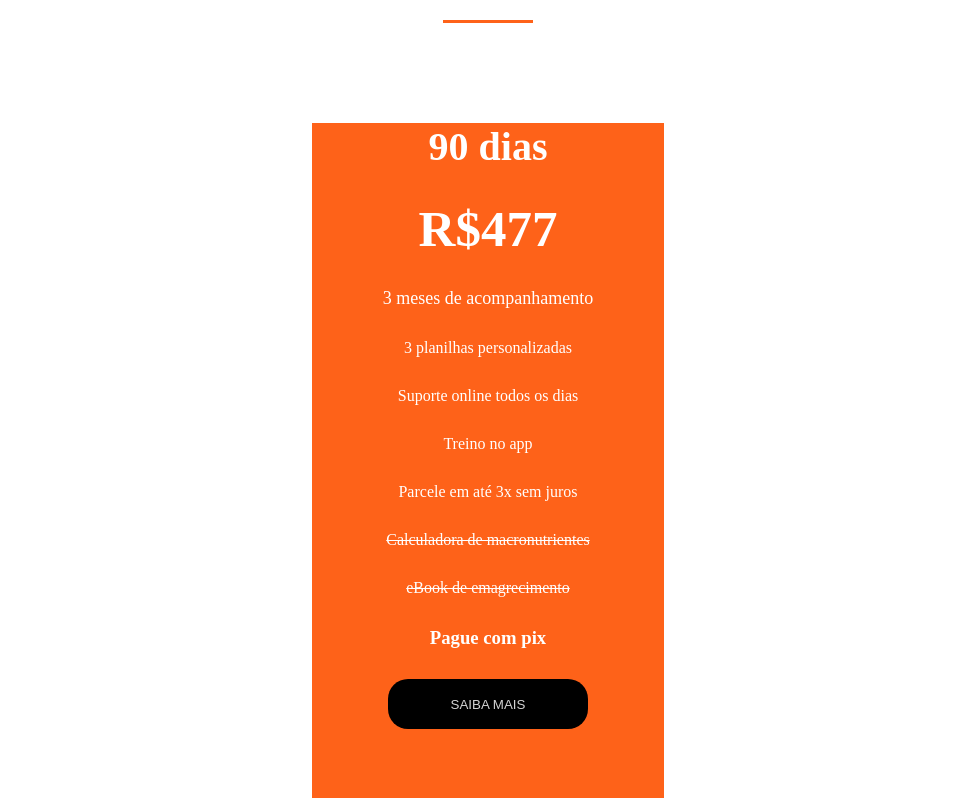
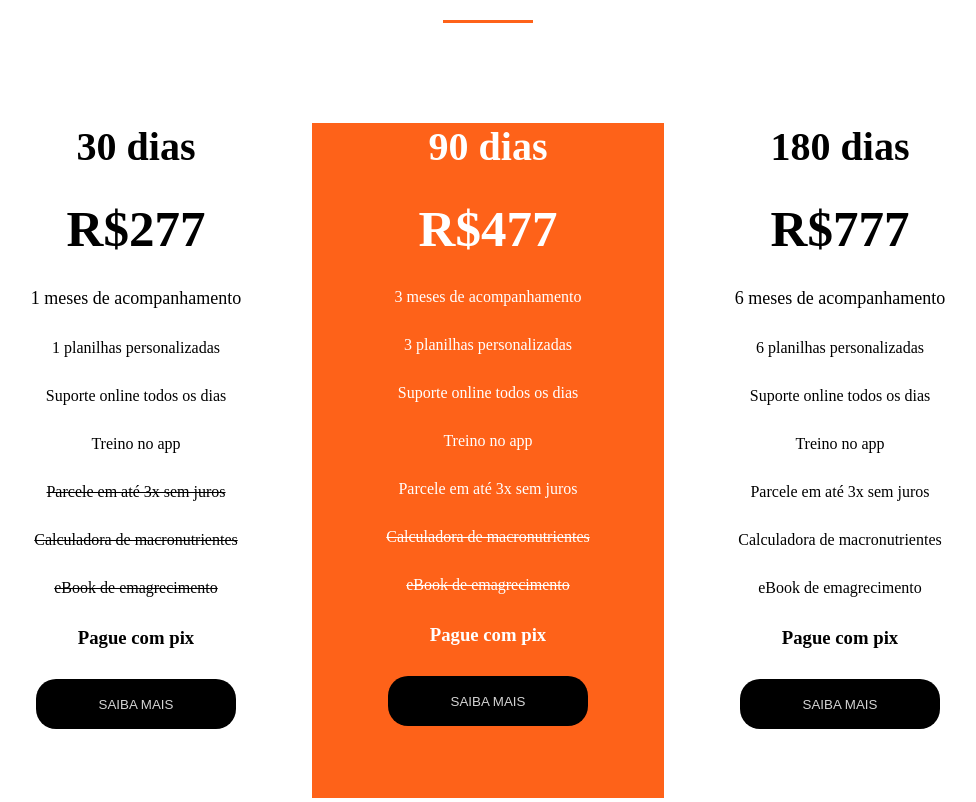
Before and after one commit to Jose-Lucass/template-personal-trainer, a plain HTML site: page index.html in a window 1280 px wide. Shown: the part 3360-4162 px from the top of the page, without its empty margins (152-1128 px from the left). Drawn offline with Linux system fonts and the light colour scheme.

Commit message:
feat: finalizei a parte dos planos

```diff
--- a/index.html
+++ b/index.html
@@ -152,14 +152,16 @@
 
 
     <section class="Planos">
-       <h1>Planos</h1>
+       <h1 class="title-p">Planos</h1>
        <div class="divider"></div>
 
-      <div class="plano-90">
-      <h1>90 dias </h1>
-      <h2>R$477</h2>
-      <p>3 meses de acompanhamento</p>
-      <p>3 planilhas personalizadas</p>
+       <div class="all-planos">
+
+      <div class="plano-30">
+      <h1>30 dias </h1>
+      <h2>R$277</h2>
+      <p>1 meses de acompanhamento  </p>
+      <p>1 planilhas personalizadas</p>
       <p>Suporte online todos os dias</p>
       <p>Treino no app</p>
       <p>Parcele em até 3x sem juros</p>
@@ -170,10 +172,24 @@
       </div>
 
       <div class="plano-90">
-      <h1>90 dias </h1>
-      <h2>R$477</h2>
-      <p>3 meses de acompanhamento</p>
-      <p>3 planilhas personalizadas</p>
+        <h1>90 dias </h1>
+        <h2>R$477</h2>
+        <p>3 meses de acompanhamento </p>
+        <p>3 planilhas personalizadas</p>
+        <p>Suporte online todos os dias</p>
+        <p>Treino no app</p>
+        <p>Parcele em até 3x sem juros</p>
+        <p> Calculadora de macronutrientes</p>
+        <p>  eBook de emagrecimento </p>
+        <h3>Pague com pix</h3>
+        <button >SAIBA MAIS</button>
+        </div>
+
+      <div class="plano-180">
+      <h1>180 dias </h1>
+      <h2>R$777</h2>
+      <p>6 meses de acompanhamento</p>
+      <p>6 planilhas personalizadas</p>
       <p>Suporte online todos os dias</p>
       <p>Treino no app</p>
       <p>Parcele em até 3x sem juros</p>
@@ -182,19 +198,9 @@
       <h3>Pague com pix</h3>
       <button >SAIBA MAIS</button>
       </div>
-      <div class="plano-90">
-      <h1>90 dias </h1>
-      <h2>R$477</h2>
-      <p>3 meses de acompanhamento</p>
-      <p>3 planilhas personalizadas</p>
-      <p>Suporte online todos os dias</p>
-      <p>Treino no app</p>
-      <p>Parcele em até 3x sem juros</p>
-      <p> Calculadora de macronutrientes</p>
-      <p>  eBook de emagrecimento </p>
-      <h3>Pague com pix</h3>
-      <button >SAIBA MAIS</button>
-      </div>
+       </div>
+
+
 
     </section>
   </body>
--- a/src/styles/index.css
+++ b/src/styles/index.css
@@ -251,13 +251,12 @@ gap: 40px;
   display: flex;
   flex-direction: column;
   align-items: center;
-
+  text-decoration: none;
 
 }
 
-.Planos :first-child{
-  font-size: 50px;
-
+.title-p{
+  font-size: 51px;
 }
 
 .divider {
@@ -280,27 +279,20 @@ text-decoration: none;
 
 .plano-90 :first-child{
   font-size: 40px;
-  text-decoration: none;
+
 }
 
 .plano-90 :nth-child(2){
   font-size: 51px;
-  text-decoration: none;
+
 }
-
-.plano-90 :nth-child(3){
-  font-size: 18px;
-}
-
 .plano-90 :nth-child(8){
   text-decoration: line-through;
-}
-.plano-90 :nth-child(9){
+  }
+  .plano-90 :nth-child(9){
   text-decoration: line-through;
-}
-.plano-90 :nth-child(10){
-text-decoration: none;
-}
+  }
+
 
 .plano-90 :nth-child(11){
   width: 200px;
@@ -314,7 +306,96 @@ text-decoration: none;
   gap: 5px;
   display: flex;
 }
+.plano-30{
+ width: 352px;
+ height: 675px;
+background-color: #ffffff;
+color: rgb(0, 0, 0);
+display: flex;
+flex-direction: column;
+align-items: center;
+gap: 30px;
+text-align: center;
+}
 
+.plano-30 :first-child{
+  font-size: 40px;
+}
+
+.plano-30 :nth-child(2){
+  font-size: 51px;
+}
+
+.plano-30 :nth-child(3){
+  font-size: 18px;
+}
+
+.plano-30 :nth-child(7){
+text-decoration: line-through;
+}
+.plano-30 :nth-child(8){
+text-decoration: line-through;
+}
+.plano-30 :nth-child(9){
+text-decoration: line-through;
+}
+.plano-30 :nth-child(10){
+text-decoration: none;
+}
+
+.plano-30 :nth-child(11){
+  width: 200px;
+  height: 50px;
+  background-color: #000000;
+  color: #D3D3D3;
+  border: transparent;
+  border-radius: 20px;
+  justify-content: center;
+  align-items: center;
+  gap: 5px;
+  display: flex;
+}
+.plano-180{
+ width: 352px;
+ height: 675px;
+background-color: #ffffff;
+color: rgb(0, 0, 0);
+display: flex;
+flex-direction: column;
+align-items: center;
+gap: 30px;
+text-align: center;
+}
+
+.plano-180 :first-child{
+  font-size: 40px;
+}
+
+.plano-180 :nth-child(2){
+  font-size: 51px;
+}
+
+.plano-180 :nth-child(3){
+  font-size: 18px;
+}
+.plano-180 :nth-child(11){
+  width: 200px;
+  height: 50px;
+  background-color: #000000;
+  color: #D3D3D3;
+  border: transparent;
+  border-radius: 20px;
+  justify-content: center;
+  align-items: center;
+  gap: 5px;
+  display: flex;
+}
+
+.all-planos{
+  display: flex;
+  flex-direction: row;
+
+}
 
 
 
```
